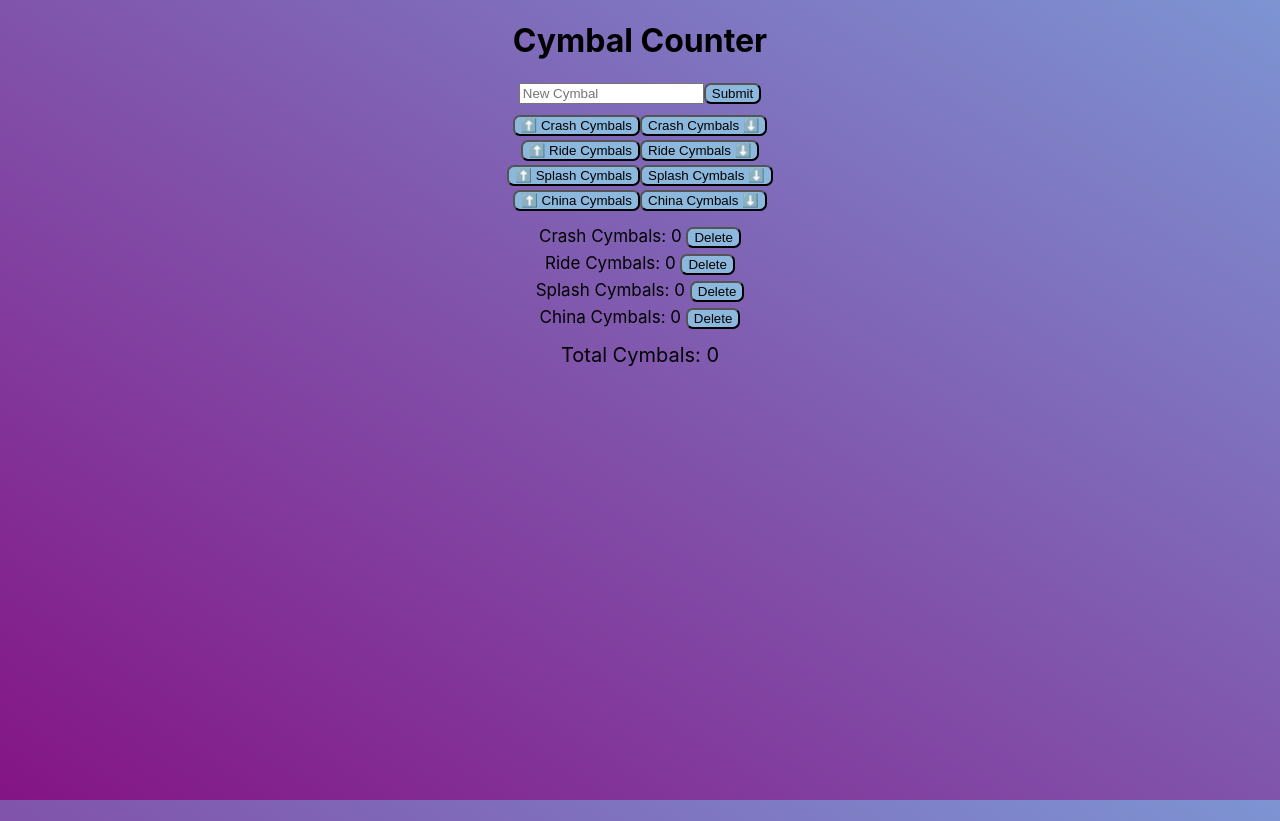
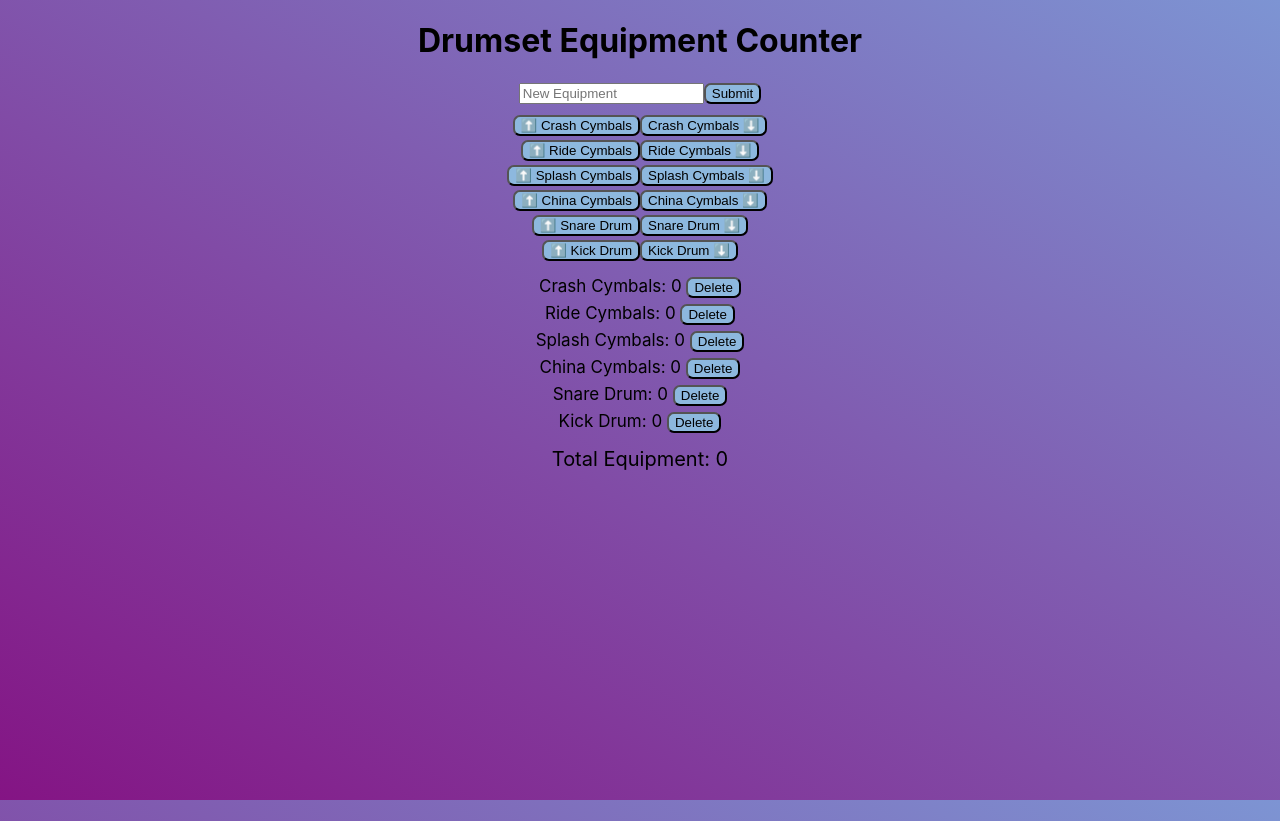
Before and after one commit to sarahcode2112/drum-equipment-counter, a React (Create React App) app: page / in a window 1280 px wide. Built offline with nearby package versions, Linux system fonts and the light colour scheme.

Commit message:
rename app to Drumset Equipment Counter

```diff
--- a/src/App.tsx
+++ b/src/App.tsx
@@ -9,9 +9,11 @@ function App() {
       'Ride Cymbals': 0,
       'Splash Cymbals': 0,
       'China Cymbals': 0,
+      'Snare Drum': 0,
+      'Kick Drum': 0,
   })
 
-  const totalCymbal = Object.values(cymbalCounts).reduce((accumulator, initialValue) => accumulator + initialValue, 0)
+  const totalEquipment = Object.values(cymbalCounts).reduce((accumulator, initialValue) => accumulator + initialValue, 0)
 
   const [newCymbal, setNewCymbal] = useState<string>('')
 
@@ -48,11 +50,11 @@ function App() {
   return (
     <div className="App">
       <header>
-        <h1>Cymbal Counter</h1>
+        <h1>Drumset Equipment Counter</h1>
       </header>
       <section className="newCymbalForm">
         <form onSubmit={handleSubmit}>
-          <input type="text" onChange={handleChange} placeholder="New Cymbal"></input>
+          <input type="text" onChange={handleChange} placeholder="New Equipment"></input>
           <button type="submit">
             Submit
           </button>
@@ -76,7 +78,7 @@ function App() {
           )
         })}
         <div className="totalCymbalCountRow">
-          Total Cymbals: {totalCymbal}
+          Total Equipment: {totalEquipment}
         </div>
       </section>
     </div>
```
